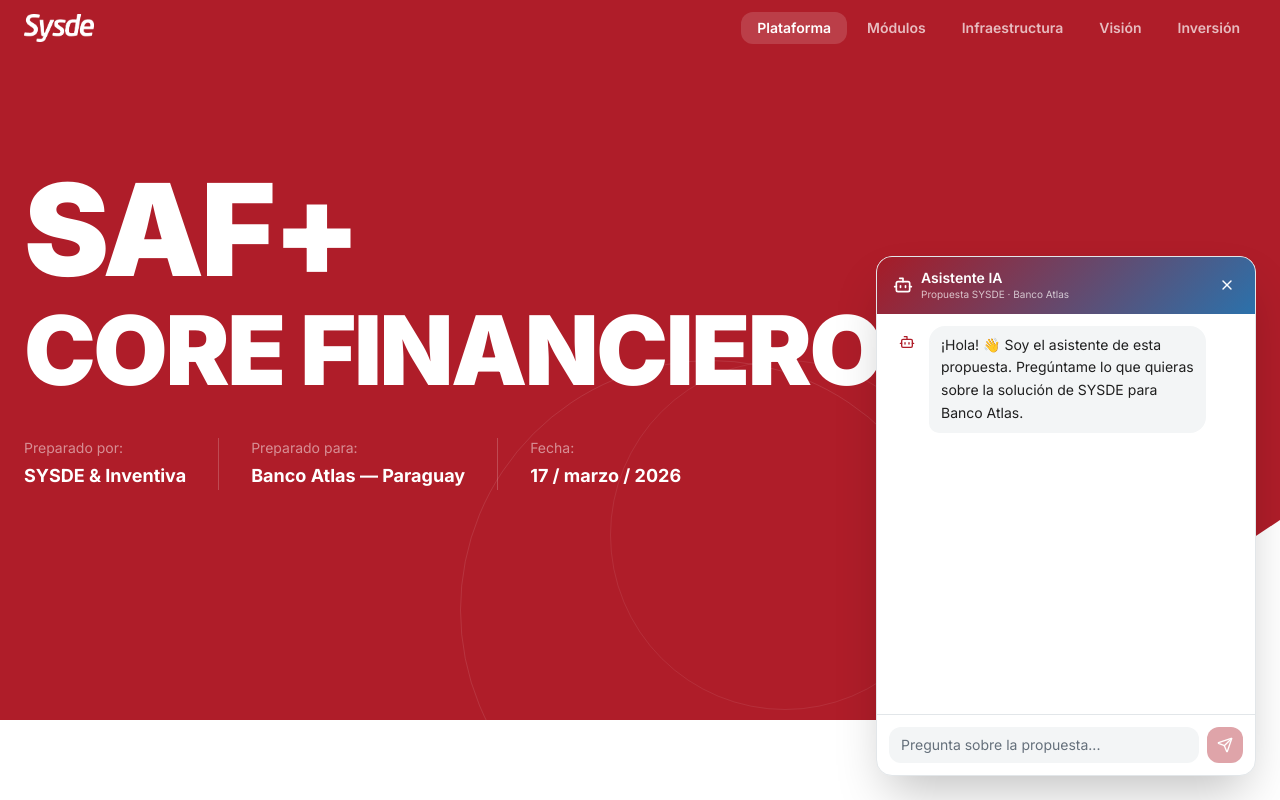
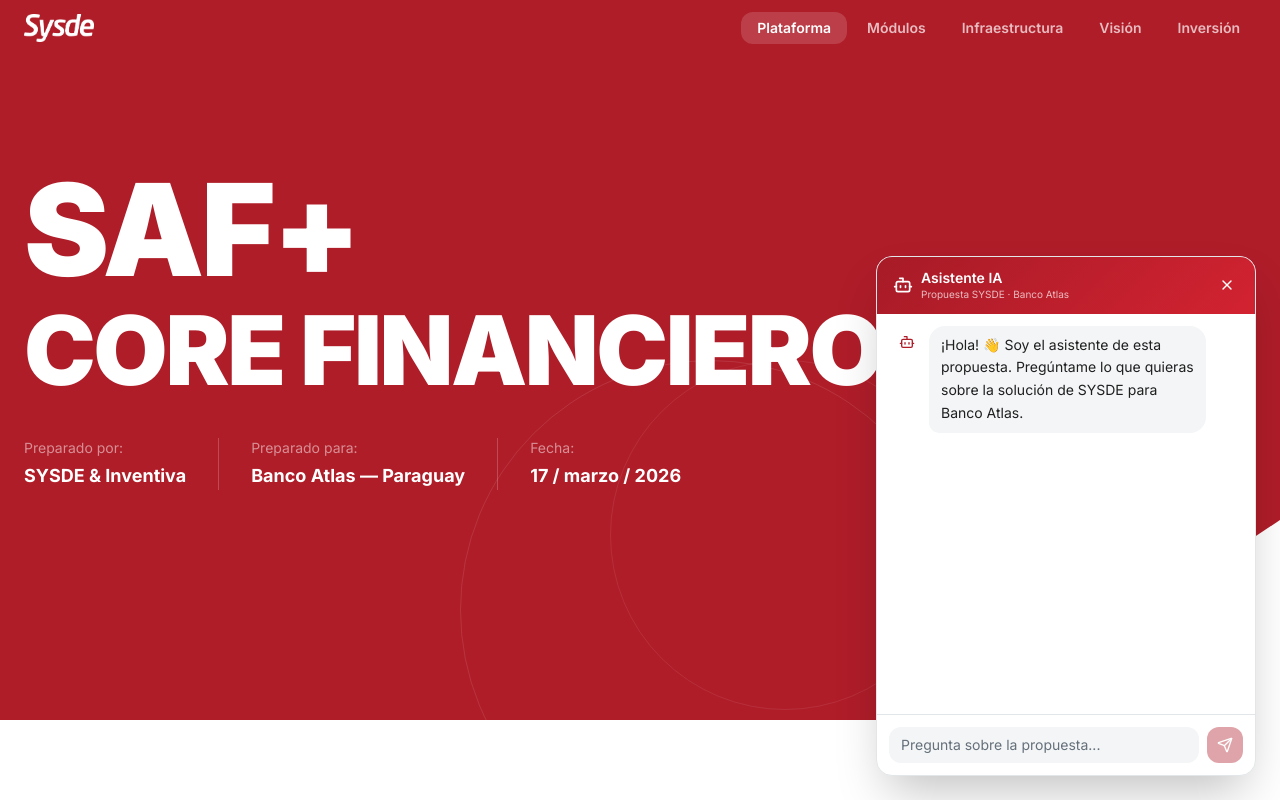
Before and after one commit to awt-spec/bancoatlas-propuesta, a React (Vite) app: page / in a window 1280 px wide. Both pictures are taken after a click on the button 1228 px from the left and 748 px from the top of the page. Shown: the top 800 px of the page. Built offline with nearby package versions, Linux system fonts and the light colour scheme; no server answers; the HTML template or start-up script is replaced by a standard one.

Commit message:
Preceding changes

```diff
--- a/src/components/proposal/ProposalChatbot.tsx
+++ b/src/components/proposal/ProposalChatbot.tsx
@@ -94,7 +94,7 @@ const ProposalChatbot = () => {
             {/* Header */}
             <div
               className="flex items-center justify-between px-4 py-3 text-white"
-              style={{ background: "linear-gradient(135deg, hsl(355 72% 38%), hsl(207 60% 42%))" }}
+              style={{ background: "linear-gradient(135deg, hsl(355 72% 38%), hsl(355 72% 48%))" }}
             >
               <div className="flex items-center gap-2">
                 <Bot className="w-5 h-5" />
```
